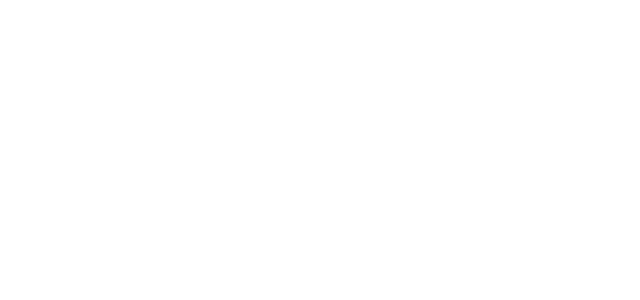
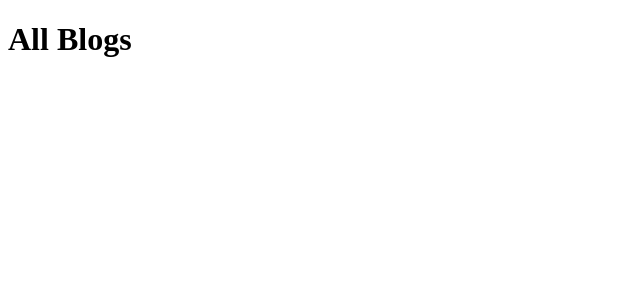
Before and after one commit to Redaelemawy20/nuxt-play-ground, a Nuxt app: page /blogs in a window 1280 px wide. Before the commit this address had no page. Shown: the top 300 px of the page, without its empty margins (0-640 px from the left). Built offline with nearby package versions, Linux system fonts and the light colour scheme.

Commit message:
catch all routes

```diff
--- /dev/null
+++ b/pages/blogs/[...slug].vue
@@ -0,0 +1,9 @@
+<template>
+  <div>
+    {{ route.params.slug }}
+  </div>
+</template>
+
+<script lang="ts" setup>
+const route = useRoute();
+</script>
--- /dev/null
+++ b/pages/blogs/index.vue
@@ -0,0 +1,3 @@
+<template>
+  <h1>All Blogs</h1>
+</template>
```
